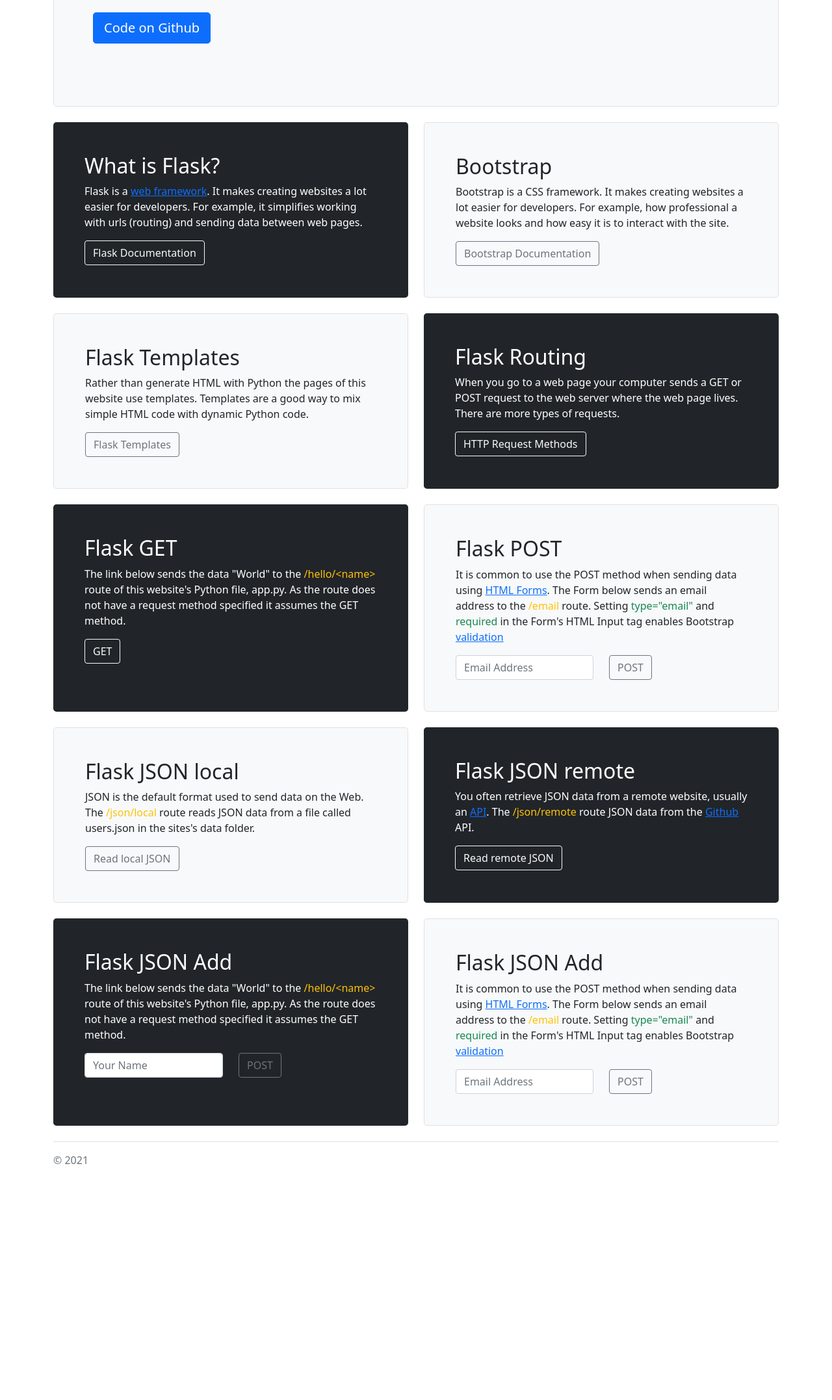
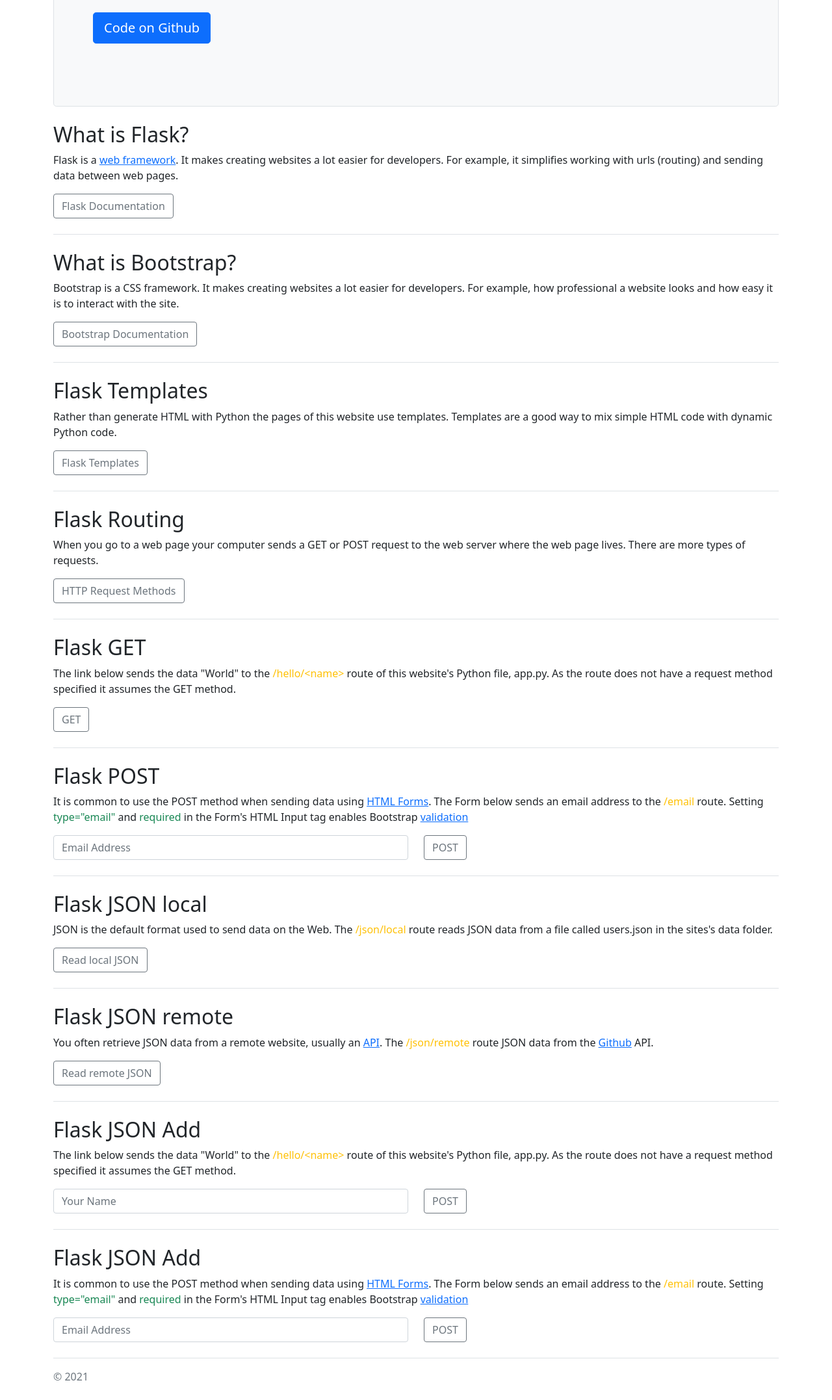
Before and after one commit to chrismatchett/met-teach-python-flask, a Flask app: page / in a window 1280 px wide. Shown: the part 333-2487 px from the top of the page at 65% size. Before the commit the page ends 2124 px from the top, so only its background shows below. Run offline with Flask 2, Linux system fonts and the light colour scheme.

Commit message:
style changes and readme

```diff
--- a/templates/jumbotron.html
+++ b/templates/jumbotron.html
@@ -43,7 +43,7 @@
         </a>
         </header>
 
-        <div class="p-5 mb-4 bg-light rounded-3 border">
+        <div class="p-5 mb-4 bg-light border rounded-3">
         <div class="container-fluid py-5">
             <h1 class="display-5 fw-bold">Python Examples</h1>
             <p class="col-md-8 fs-4">
@@ -53,28 +53,31 @@
         </div>
         </div>
 
-        <div class="row align-items-md-stretch">
-        <div class="col-md-6">
-            <div class="h-100 p-5 text-white bg-dark rounded-3">
+        <div class="rowborder-bottomalign-items-md-stretch border-bottom">
+        <div class="col-md-12">
+            <div class="h-100 mb-4">
                 <h2>What is Flask?</h2>
                 <p>Flask is a <a href="https://en.wikipedia.org/wiki/Web_framework">web framework</a>. It makes creating websites a lot easier for developers. For example, it simplifies working with urls (routing) and sending data between web pages.</p>
-                <a href="https://flask.palletsprojects.com/en/2.1.x/" class="btn btn-outline-light">
+                <a href="https://flask.palletsprojects.com/en/2.1.x/" class="btn btn-outline-secondary">
                     Flask Documentation
                 </a>
             </div>
         </div>
-        <div class="col-md-6">
-            <div class="h-100 p-5 bg-light border rounded-3">
-            <h2>Bootstrap</h2>
+        </div>
+
+        <div class="rowborder-bottomalign-items-md-stretch border-bottom">
+          <div class="col-md-12">
+              <div class="h-100 mt-4 mb-4">
+              <h2>What is Bootstrap?</h2>
               <p>Bootstrap is a CSS framework. It makes creating websites a lot easier for developers. For example, how professional a website looks and how easy it is to interact with the site.</p>
               <a href="https://getbootstrap.com/" class="btn btn-outline-secondary">Bootstrap Documentation</a>
               </div>
           </div>
           </div>
 
-        <div class="row align-items-md-stretch mt-4">
-            <div class="col-md-6">
-                <div class="h-100 p-5 bg-light border rounded-3">
+          <div class="rowborder-bottomalign-items-md-stretch border-bottom">
+            <div class="col-md-12">
+                <div class="h-100 mt-4 mb-4">
                     <h2>Flask Templates</h2>
                     <p>Rather than generate HTML with Python the pages of this website use templates.
                     Templates are a good way to mix simple HTML code with dynamic Python code.
@@ -84,30 +87,35 @@
                     </a>
                 </div>
             </div>
-            <div class="col-md-6">
-                <div class="h-100 p-5 text-white bg-dark rounded-3">
+            </div>
 
+            <div class="rowborder-bottomalign-items-md-stretch border-bottom">
+              <div class="col-md-12">
+                  <div class="h-100 mt-4 mb-4">
                   <h2>Flask Routing</h2>
                   <p>When you go to a web page your computer sends a GET or POST request to the web server where the web page lives. There are more types of requests.</p>
-                <a href="https://www.w3schools.com/tags/ref_httpmethods.asp" class="btn btn-outline-light">HTTP Request Methods</a>
+                  <a href="https://www.w3schools.com/tags/ref_httpmethods.asp" class="btn btn-outline-secondary">HTTP Request Methods</a>
                   </div>
               </div>
               </div>
 
-            <div class="row align-items-md-stretch mt-4">
-                <div class="col-md-6">
-                    <div class="h-100 p-5 text-white bg-dark rounded-3">
+              <div class="rowborder-bottomalign-items-md-stretch border-bottom">
+                <div class="col-md-12">
+                    <div class="h-100 mt-4 mb-4">
                         <h2>Flask GET</h2>
                         <p>The link below sends the data "World" to the <span class="text-warning">/hello/&lt;name&gt;</span> route of this website's Python file, app.py.
                             As the route does not have a request method specified it assumes the GET method.
                         </p>
-                        <a href="/hello/World" class="btn btn-outline-light">
+                        <a href="/hello/World" class="btn btn-outline-secondary">
                             GET
                         </a>
                     </div>
                 </div>
-                <div class="col-md-6">
-                    <div class="h-100 p-5 bg-light border rounded-3">
+            </div>
+
+            <div class="rowborder-bottomalign-items-md-stretch border-bottom">
+              <div class="col-md-12">
+                  <div class="h-100 mt-4 mb-4">
                   <h2>Flask POST</h2>
                   <p>It is common to use the POST method when sending data using <a href="https://www.w3schools.com/html/html_forms.asp">HTML Forms</a>.
                   The Form below sends an email address to the <span class="text-warning">/email</span> route.
@@ -129,9 +137,9 @@
           </div>
 
 
-            <div class="row align-items-md-stretch mt-4">
-                <div class="col-md-6">
-                    <div class="h-100 p-5 bg-light border rounded-3">
+          <div class="rowborder-bottomalign-items-md-stretch border-bottom">
+            <div class="col-md-12">
+                <div class="h-100 mt-4 mb-4">
                         <h2>Flask JSON local</h2>
                         <p>JSON is the default format used to send data on the Web.
                             The <span class="text-warning">/json/local</span> route reads JSON data from a file called users.json in the sites's data folder.
@@ -141,21 +149,23 @@
                         </a>
                     </div>
                 </div>
-                <div class="col-md-6">
-                    <div class="h-100 p-5 text-white bg-dark rounded-3">
+            </div>
 
+            <div class="rowborder-bottomalign-items-md-stretch border-bottom">
+              <div class="col-md-12">
+                  <div class="h-100 mt-4 mb-4">
                   <h2>Flask JSON remote</h2>
                   <p>You often retrieve JSON data from a remote website, usually an <a href="https://en.wikipedia.org/wiki/API">API</a>.
                   The <span class="text-warning">/json/remote</span> route JSON data from the <a href="https://github.com/">Github</a> API.
                   </p>
-                    <a href="/json/remote" class="btn btn-outline-light">Read remote JSON</a>
+                  <a href="/json/remote" class="btn btn-outline-secondary">Read remote JSON</a>
                   </div>
               </div>
           </div>
 
-            <div class="row align-items-md-stretch mt-4">
-                <div class="col-md-6">
-                    <div class="h-100 p-5 text-white bg-dark rounded-3">
+          <div class="rowborder-bottomalign-items-md-stretch border-bottom">
+            <div class="col-md-12">
+                <div class="h-100 mt-4 mb-4">
                         <h2>Flask JSON Add</h2>
                         <p>The link below sends the data "World" to the <span class="text-warning">/hello/&lt;name&gt;</span> route of this website's Python file, app.py.
                             As the route does not have a request method specified it assumes the GET method.
@@ -173,8 +183,11 @@
                           </form>
                     </div>
                 </div>
-                <div class="col-md-6">
-                    <div class="h-100 p-5 bg-light border rounded-3">
+            </div>
+
+            <div class="rowborder-bottomalign-items-md-stretch">
+              <div class="col-md-12">
+                  <div class="h-100 mt-4 mb-4">
                   <h2>Flask JSON Add</h2>
                   <p>It is common to use the POST method when sending data using <a href="https://www.w3schools.com/html/html_forms.asp">HTML Forms</a>.
                   The Form below sends an email address to the <span class="text-warning">/email</span> route.
```
Also changed, not shown: README.md (added). Lines whose indentation alone changed are shown as unchanged.
